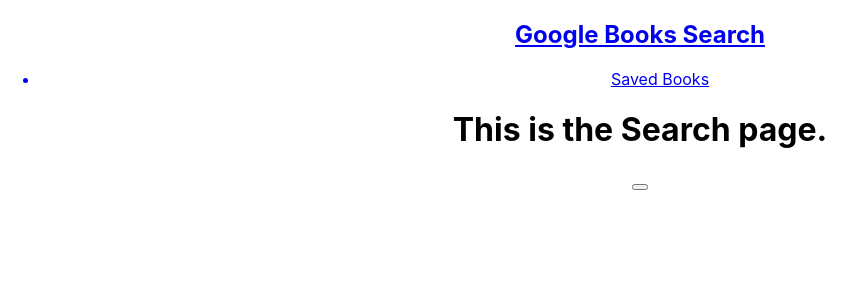
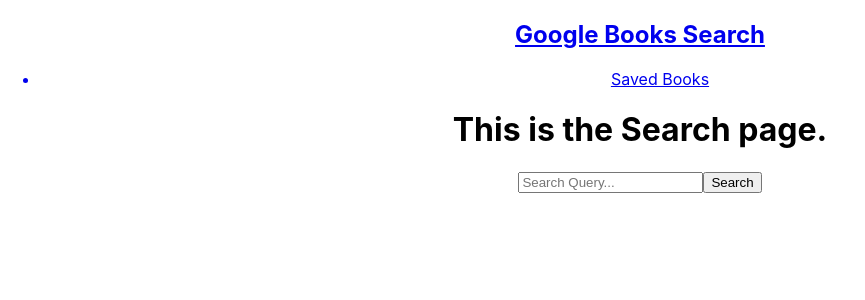
Before and after one commit to inknsharps/google_books_app, a React (Create React App) app in the folder client/: page / in a window 1280 px wide. Shown: the top 300 px of the page, without its empty margins (0-865 px from the left). Built offline with nearby package versions, Linux system fonts and the light colour scheme.

Commit message:
add basic form and querying to search page

```diff
--- /dev/null
+++ b/client/src/components/Button/Button.js
@@ -0,0 +1,9 @@
+import React from "react";
+
+const Button = ({ text = "Button", callback = () => {console.log("Button Clicked!")} }) => {
+    return (
+        <button className="Button" onClick={ callback }>{ text }</button>
+    )
+};
+
+export default Button;
--- a/client/src/pages/Search.js
+++ b/client/src/pages/Search.js
@@ -1,11 +1,17 @@
 import React, { useState } from "react";
+import Button from "../components/Button/Button";
 import API from "../utils/API";
 
 const Search = () => {
     const [ results, setResults ] = useState([]);
+    const [ input, setInput ] = useState("");
 
-    // Destrcucture the Axios request as usual, then the Google Books API returns its results in a item property
-    // Make sure to grab the value for the query from state later
+    const handleInput = event => {
+        console.log(event.target.value)
+        setInput(event.target.value);
+    };
+
+    // Destructure the Axios request as usual, then the Google Books API returns its results in a item property
     const submitSearch = query => {
         API.getGoogleBooks(query)
             .then(({ data: { items } }) => {
@@ -14,13 +20,26 @@
             })
     };
 
+    // We use event.target[0] because that's the input element we want to get the search query from in the event
+    const handleSearch = event => {
+        event.preventDefault();
+        const query = event.target[0].value;
+        if (query !== "") {
+            return submitSearch(query);
+        };
+        return alert("You must provide a search query!");
+    };
+
     const generateResults = results => results.map(result => <div key={ result.id }>{ result.volumeInfo.title }</div>);
 
     return (
         <div className="Search">
             <h1>This is the Search page.</h1>
+            <form id="search-form" onSubmit={ handleSearch }>
+                <input type="text" placeholder="Search Query..." value={ input } onChange={ handleInput }></input>
+                <Button name="search" text="Search" type="submit" form="search-form" />
+            </form>
             { generateResults(results) }
-            <button onClick={() => submitSearch("flowers")}></button>
         </div>
     )
 };
```
